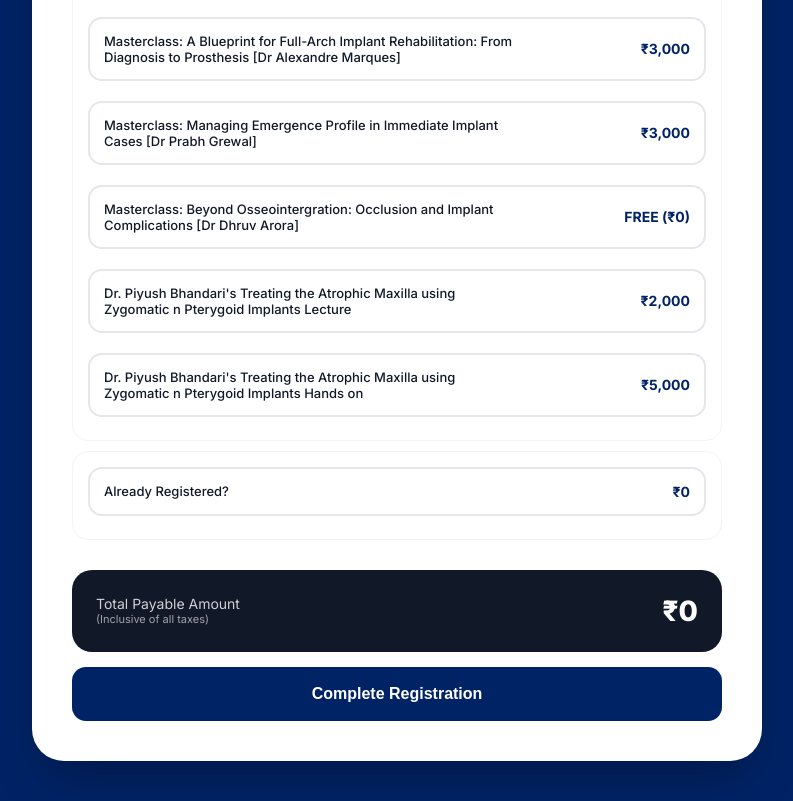
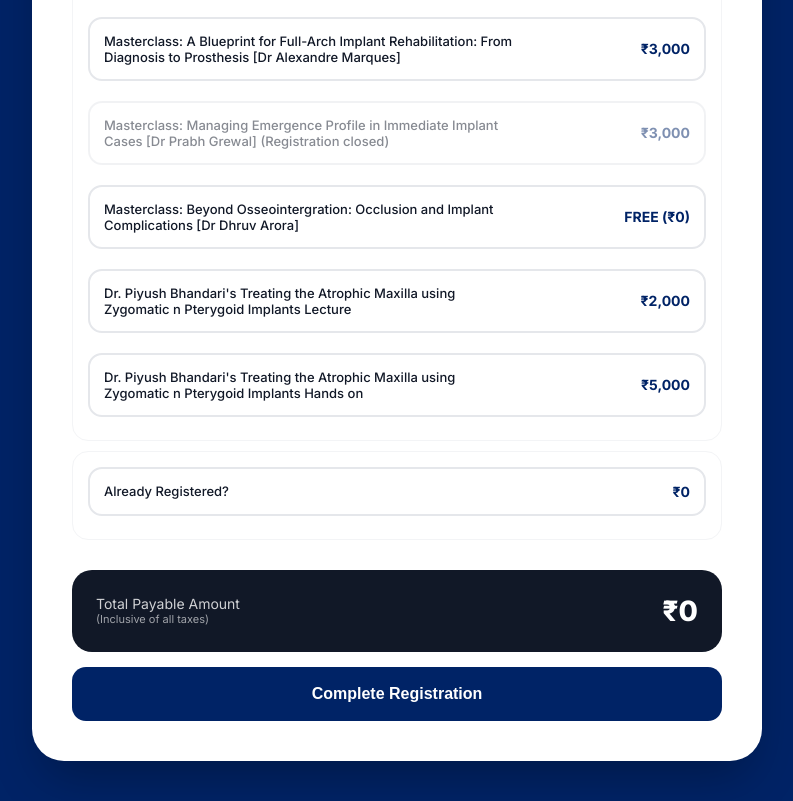
Before and after one commit to Subhabrata0710/osi-final, a plain HTML site: page form.html in a window 1280 px wide. Shown: the part 2814-3615 px from the top of the page, without its empty margins (243-1036 px from the left). Drawn offline with Linux system fonts and the light colour scheme; no server answers.

Commit message:
Close Prabh Grewal masterclass registration

```diff
--- a/form.html
+++ b/form.html
@@ -556,12 +556,12 @@
                         <span class="cat-label">Masterclass: A Blueprint for Full-Arch Implant Rehabilitation: From Diagnosis to Prosthesis [Dr Alexandre Marques]</span>
                         <span class="cat-price">₹3,000</span>
                     </label>
-                    <label class="category-card">
+                    <label class="category-card" style="opacity:0.5; pointer-events:none;">
                         <input type="checkbox" id="workshop-prabh" class="workshop-checkbox"
                             value="Masterclass: Managing Emergence Profile in Immediate Implant Cases [Dr Prabh Grewal]"
-                            data-original-price="3000" data-price="3000">
+                            data-original-price="3000" data-price="3000" disabled>
                         <span class="cat-label">Masterclass: Managing Emergence Profile in Immediate Implant Cases [Dr
-                            Prabh Grewal]</span>
+                            Prabh Grewal] (Registration closed)</span>
                         <span class="cat-price">₹3,000</span>
                     </label>
                     <label class="category-card">
```
